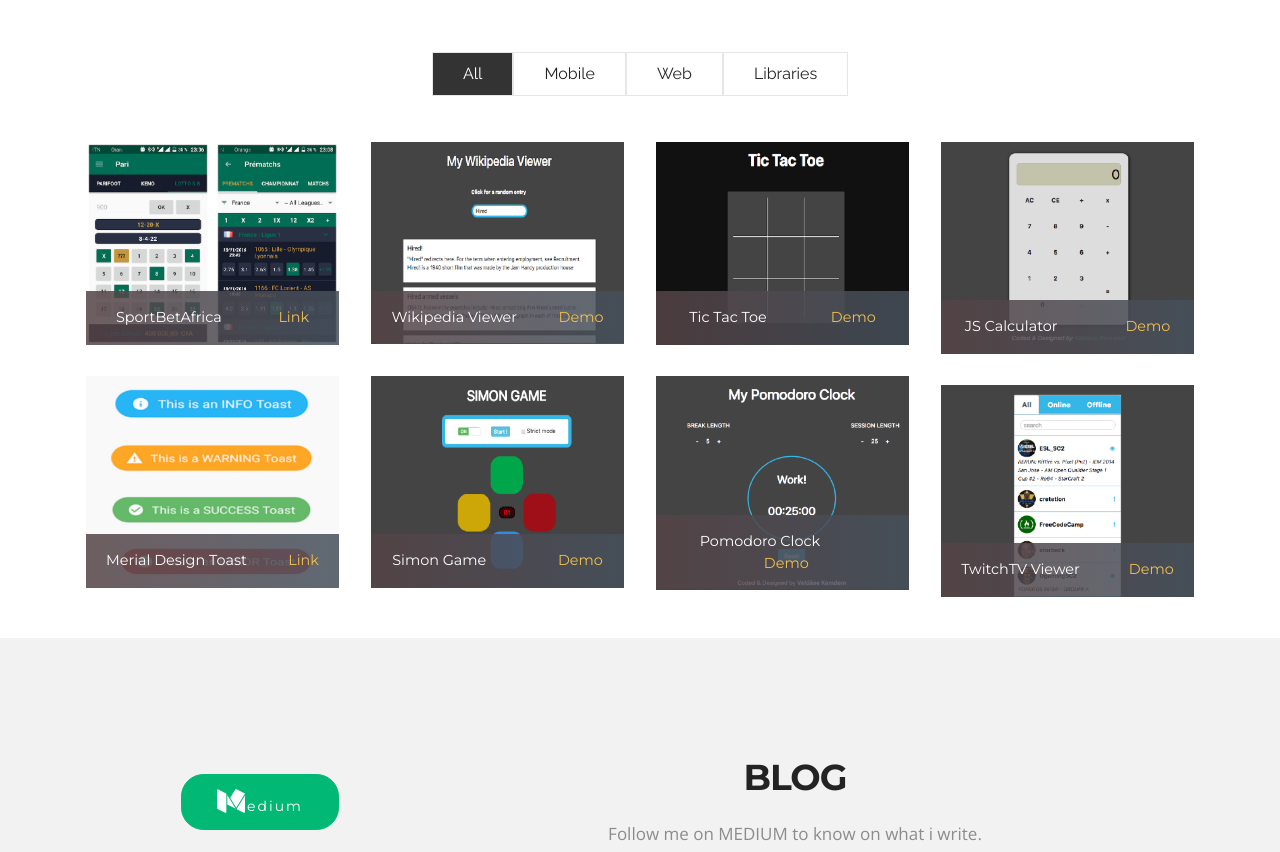
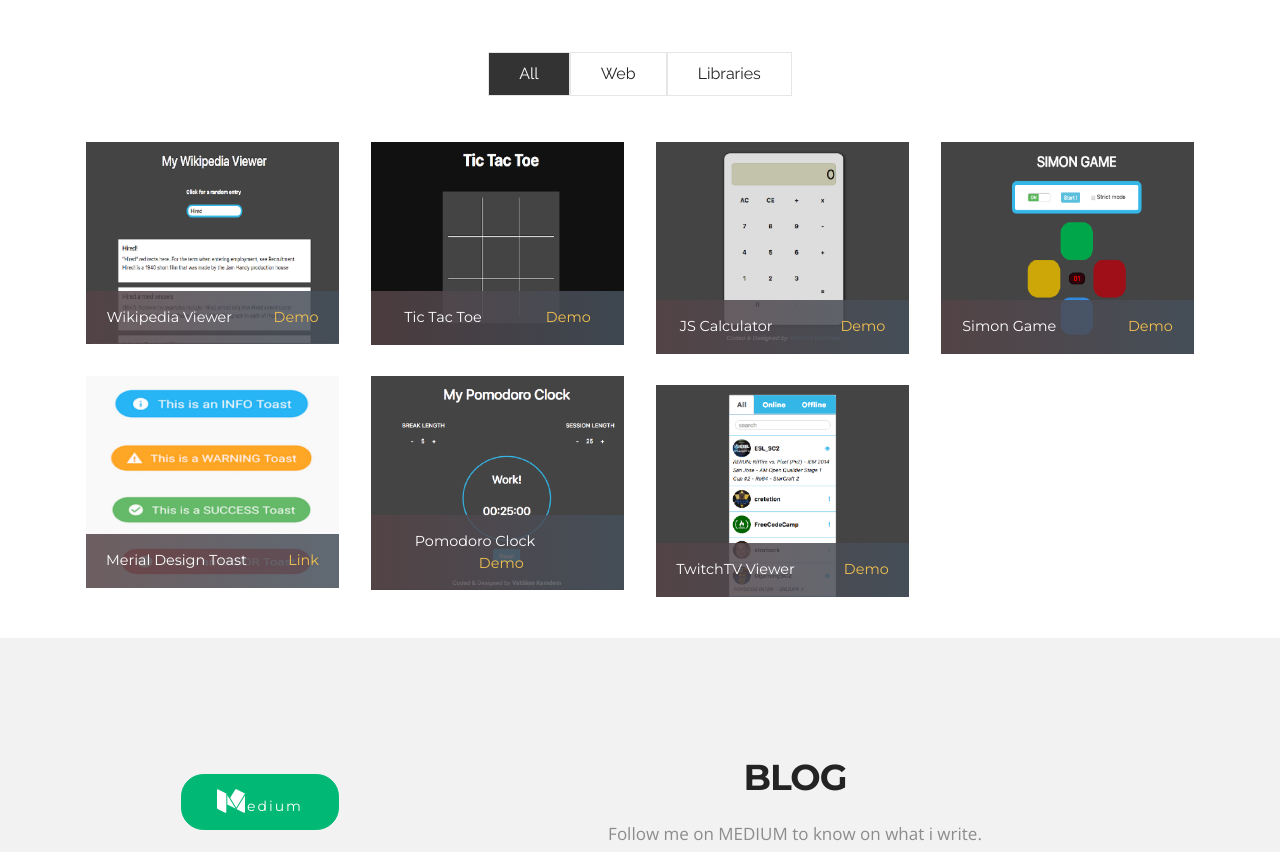
Before and after one commit to valdesekamdem/valdesekamdem.github.io, a plain HTML site: page index.html in a window 1280 px wide. Shown: the part 1568-2420 px from the top of the page. Drawn offline with nearby package versions, Linux system fonts and the light colour scheme; files that its build step writes are made by us from their sources; files whose address does not match are found by name.

Commit message:
Remove sba mobile project

```diff
--- a/index.html
+++ b/index.html
@@ -121,7 +121,7 @@
         <div class=" mbr-gallery-layout-default">
             <div>
                 <div>
-                    <div class="mbr-gallery-item mbr-gallery-item__mobirise3 mbr-gallery-item--p1" data-tags="Mobile" data-video-url="false">
+                    <!-- <div class="mbr-gallery-item mbr-gallery-item__mobirise3 mbr-gallery-item--p1" data-tags="Mobile" data-video-url="false">
                         <div href="#lb-gallery4-9" data-slide-to="0" data-toggle="modal">
 
 
@@ -131,7 +131,8 @@
                             <span class="icon-focus"></span>
                             <span class="mbr-gallery-title">SportBetAfrica &nbsp; &nbsp; &nbsp; &nbsp; &nbsp; &nbsp; &nbsp;&nbsp;<a href="https://sportbetafrica.com/ " target="_blank">Link</a></span>
                         </div>
-                    </div><div class="mbr-gallery-item mbr-gallery-item__mobirise3 mbr-gallery-item--p1" data-tags="Web" data-video-url="false">
+                    </div> -->
+                    <div class="mbr-gallery-item mbr-gallery-item__mobirise3 mbr-gallery-item--p1" data-tags="Web" data-video-url="false">
                         <div href="#lb-gallery4-9" data-slide-to="1" data-toggle="modal">
 
 
@@ -215,9 +216,10 @@
                 <div class="modal-body">
 
                     <div class="carousel-inner">
+                        <!-- <div class="carousel-item">
+                            <img alt="" src="assets/images/betsba-2000x1603-54.png">
+                        </div> -->
                         <div class="carousel-item">
-                            <img alt="" src="assets/images/betsba-2000x1603-54.png">
-                        </div><div class="carousel-item">
                             <img alt="" src="assets/images/capture-dcran-2016-10-19-00-2000x1302-23.png">
                         </div><div class="carousel-item">
                             <img alt="" src="assets/images/capture-dcran-2016-11-15-23-2000x1423-18.png">
```
